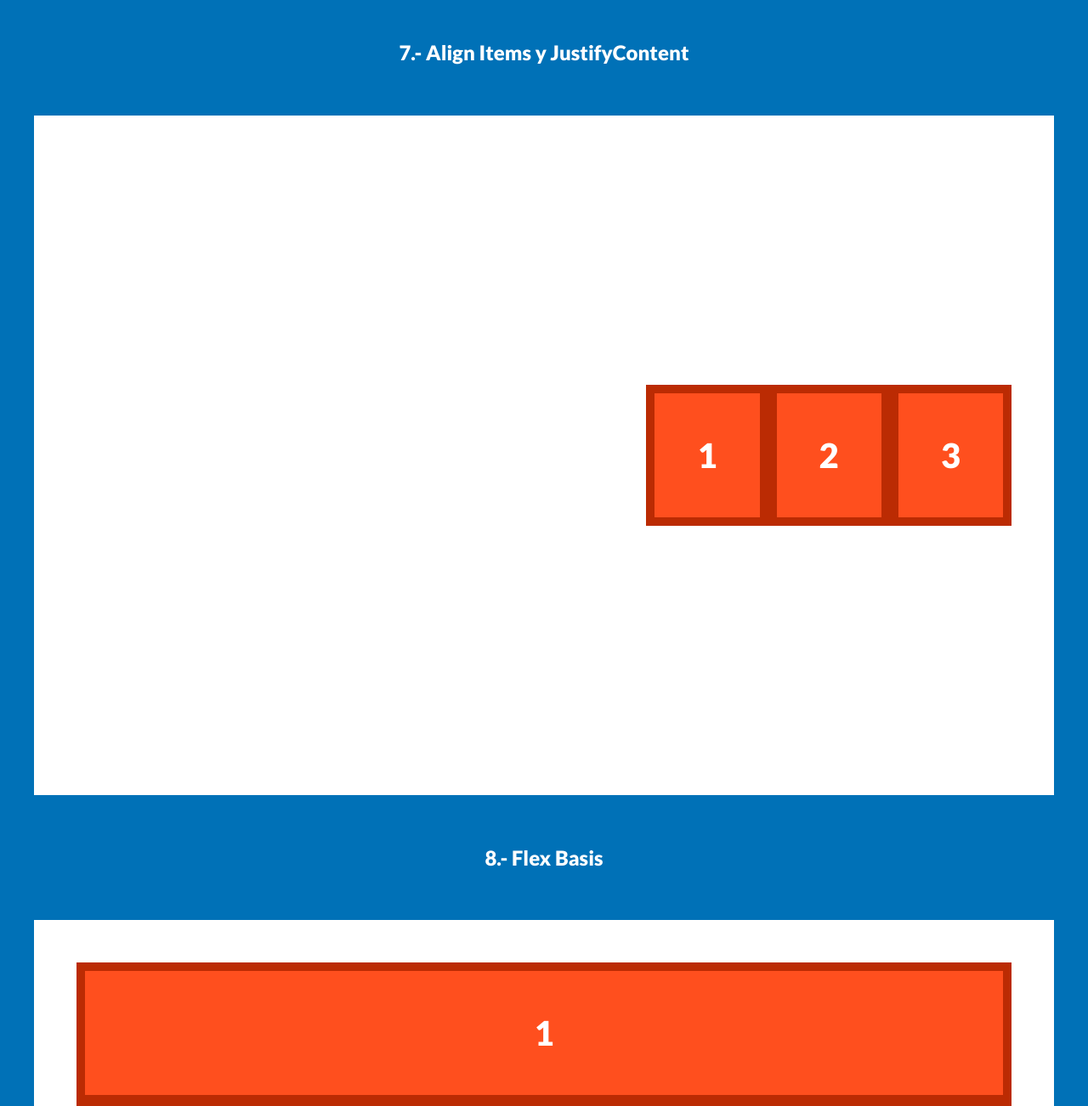
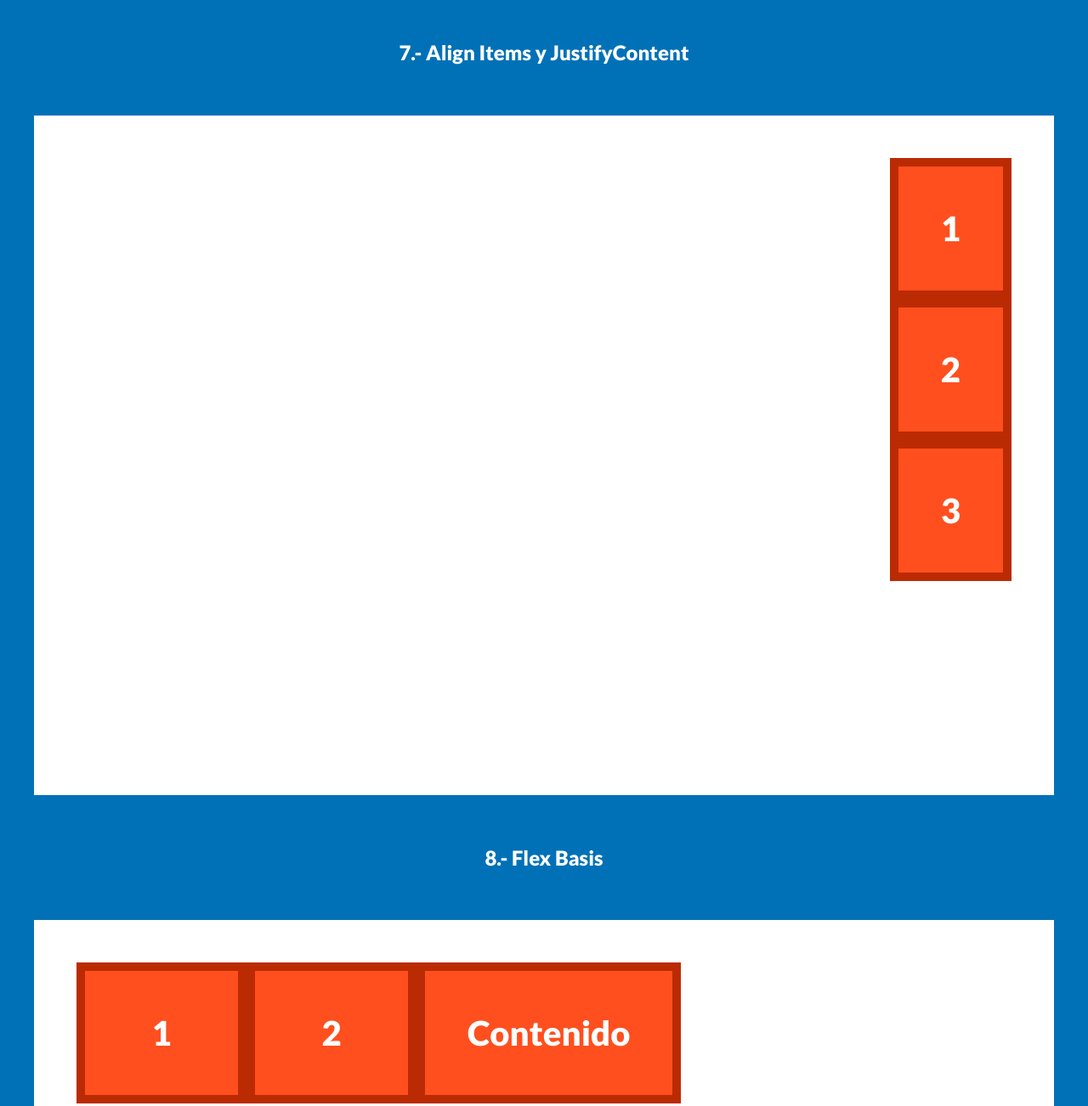
Before and after one commit to Jair-vet/Ejercicio-con-Flexbox, a plain HTML site: page index.html in a window 1280 px wide. Shown: the part 4660-5962 px from the top of the page at 85% size. Drawn offline with Linux system fonts and the light colour scheme.

Commit message:
Flex Basis

```diff
--- a/css/style.css
+++ b/css/style.css
@@ -133,6 +133,7 @@ h1, h2 {
      */
 }
 
+/* 6 */
 .d-flex-6{
     display: flex;
     flex-direction: column;
@@ -147,11 +148,26 @@ h1, h2 {
     */
 }
 
+/* 7 */
 .d-flex-7{
     display: flex;
     height: 800px;
 
-    flex-direction: row;
-    justify-content: flex-end;
-    align-items: center;
+    flex-direction: column;
+    justify-content: flex-start;
+    align-items: flex-end;
+
 }
+
+/* 8 */
+/* ? Flex Basis */
+/* ! Se le agrega al Hijo de cada elemento
+    Debemos crear ota clase la cual es la que sera alterada
+ */
+.d-flex-8{
+    display: flex;
+}
+.d-flex-8 .box{
+    flex-basis: 33.3%;
+    flex-basis: 200px;
+}
```
